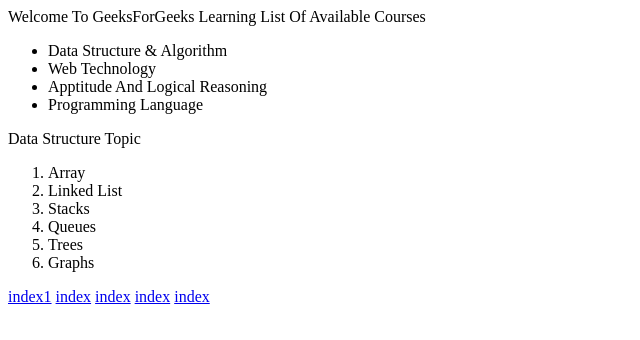
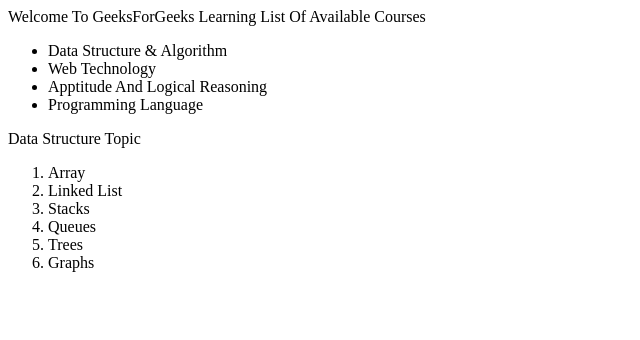
Before and after one commit to Zobia-hub/list-1, a plain HTML site: page index.html in a window 1280 px wide. Shown: the whole page, without its empty margins (0-640 px from the left). Drawn offline with Linux system fonts and the light colour scheme.

Commit message:
Update index.html

```diff
--- a/index.html
+++ b/index.html
@@ -19,8 +19,3 @@ Data Structure Topic
 <li>Trees</li>
 <li>Graphs</li>
 </ol>
-<a href="index1.html">index1</a>
-<a href="index.html">index</a>
-<a href="index.html">index</a>
-<a href="index.html">index</a>
-<a href="index.html">index</a>
```
